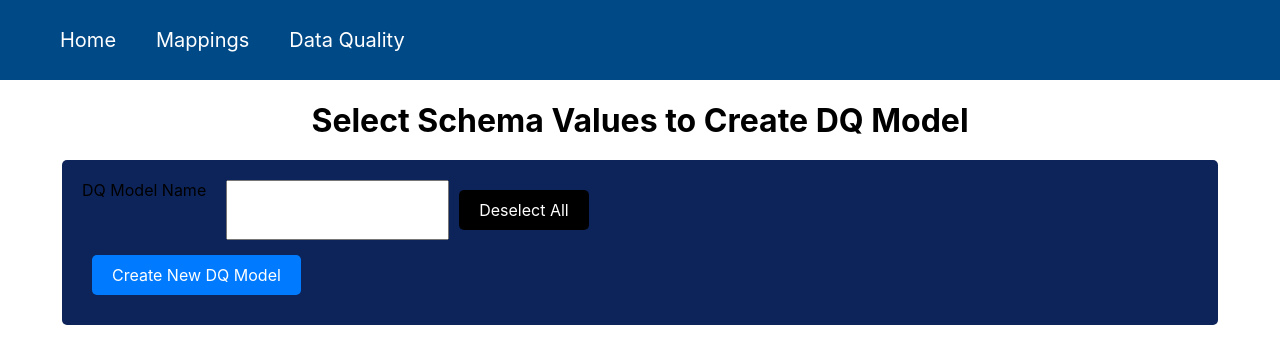
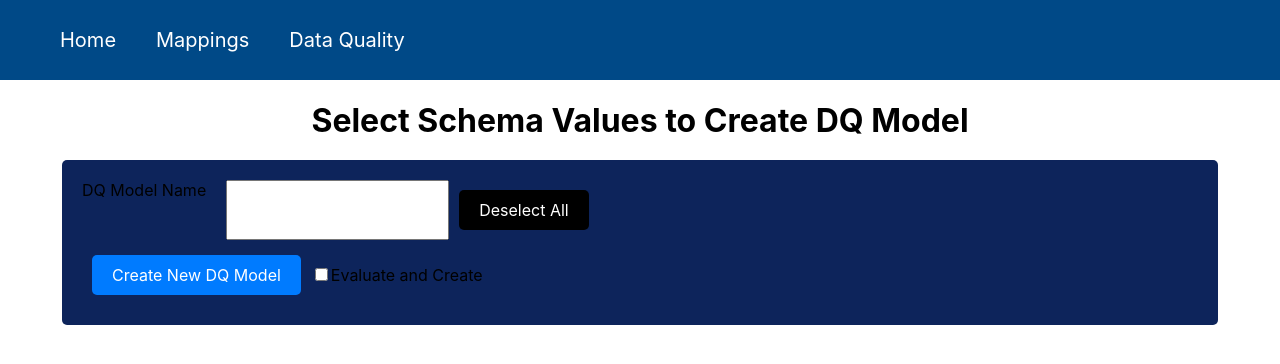
Before and after one commit to micalopez0112/proyecto-grado, a React (Create React App) app in the folder frontend/: page /DQModelsScreen in a window 1280 px wide. Both pictures are taken after a click on the button "New Metric Instance". Shown: the top 364 px of the page. Built offline with nearby package versions, Linux system fonts and the light colour scheme.

Commit message:
add evaluate checkbox

```diff
--- a/frontend/src/pages/data-quality/dq-models/DQModelsScreen.tsx
+++ b/frontend/src/pages/data-quality/dq-models/DQModelsScreen.tsx
@@ -55,17 +55,11 @@ const DQModelsScreen = () => {
       const response = await evaluateMapping(
         SYNTCTATIC_ACCURACY,
         AGG_AVERAGE,
-        selectedDQModel,
-        {}
+        selectedDQModel
       );
       console.log(mappingProcessId);
       console.log(response);
       if (response) {
-        navigate("/EvaluateMappings", {
-          state: {
-            state: { mappingId: mappingProcessId, ruleId: "D1F1M1MD1" },
-          },
-        });
         navigate("/EvaluateMappings", {
           state: {
             mappingId: mappingProcessId,
--- a/frontend/src/pages/data-quality/select-mappings-evaluate/SelectMappingsEvaluate.tsx
+++ b/frontend/src/pages/data-quality/select-mappings-evaluate/SelectMappingsEvaluate.tsx
@@ -12,8 +12,7 @@ import "./SelectMappingsEvaluate.css";
 import { JsonSchemaProperty } from "../../../types/JsonSchema.ts";
 import { toast, ToastContainer } from "react-toastify";
 import "react-toastify/dist/ReactToastify.css";
-
-const SYNTCTATIC_ACCURACY = "syntactic_accuracy";
+import { AGG_AVERAGE, SYNTCTATIC_ACCURACY } from "../../../types/constants.ts";
 
 const SelectMappingsEvaluate = () => {
   const navigate = useNavigate();
@@ -24,7 +23,6 @@ const SelectMappingsEvaluate = () => {
     setMappings,
     setJsonSchemaContext,
     jsonSchemaContext,
-    setMappingProcessId,
     mappingProcessId,
   } = useDataContext();
 
@@ -32,8 +30,7 @@ const SelectMappingsEvaluate = () => {
 
   const location = useLocation();
   const mappingId = location.state?.mappingId;
-  const ruleId = location.state?.ruleId;
-
+  const [evaluateAndCreate, setEvaluateAndCreate] = useState(false);
   const [mappingName, setMappingName] = useState<string>("");
   const [selectedMappings, setSelectedMappings] = useState<Record<string, any>>(
     {}
@@ -124,10 +121,27 @@ const SelectMappingsEvaluate = () => {
     try {
       console.log("selectedMappings", selectedMappings);
       const response = await createDQModel(mappingProcessId, selectedMappings);
+      toast.success("DQ Model created successfully!");
 
       if (response.status === 200) {
-        toast.success("DQ Model created successfully!");
-        navigate("/DQModelsScreen", {});
+        if (evaluateAndCreate) {
+          const evaluationResponse = await evaluateMapping(
+            SYNTCTATIC_ACCURACY,
+            AGG_AVERAGE,
+            response.data.id
+          );
+          if (evaluationResponse) {
+            navigate("/EvaluateMappings", {
+              state: {
+                mappingId: mappingProcessId,
+                ruleId: "D1F1M1MD1",
+                validationResults: evaluationResponse.data,
+              },
+            });
+          }
+        } else {
+          navigate("/DQModelsScreen");
+        }
       } else {
         toast.error("Failed to create DQ Model. Please try again.");
       }
@@ -137,6 +151,11 @@ const SelectMappingsEvaluate = () => {
     } finally {
       setLoading(false);
     }
+  };
+
+  const handleCheckboxChange = (e) => {
+    let newValue = e.target.checked;
+    setEvaluateAndCreate(newValue);
   };
 
   const renderProperties = (
@@ -345,6 +364,7 @@ const SelectMappingsEvaluate = () => {
                     </div>
                   </div>
                 )}
+                <div className="actions">
                   <button
                     className="button success"
                     onClick={handleCreateDQModel}
@@ -356,6 +376,16 @@ const SelectMappingsEvaluate = () => {
                   >
                     Create New DQ Model
                   </button>
+
+                  <label className="checkbox-container">
+                    <input
+                      type="checkbox"
+                      checked={evaluateAndCreate}
+                      onChange={handleCheckboxChange}
+                    />
+                    Evaluate and Create
+                  </label>
+                </div>
               </div>
             )}
           </div>
--- a/frontend/src/services/mapsApi.ts
+++ b/frontend/src/services/mapsApi.ts
@@ -190,8 +190,7 @@ export const getJsonSchema = async (jsonFilePath: string /*JsonFile?? */) => {
 export const evaluateMapping = async (
   qualityRuleId: string,
   aggregation: string,
-  dqModelId: string | null,
-  body: any
+  dqModelId: string | null
 ) => {
   try {
     const query = new URLSearchParams({
@@ -200,8 +199,7 @@ export const evaluateMapping = async (
     }).toString();
 
     const response = await apiClient.post(
-      `/data-quality/evaluate/${qualityRuleId}?${query}`,
-      body
+      `/data-quality/evaluate/${qualityRuleId}?${query}`
     );
 
     return response;
```
Lines whose indentation alone changed are shown as unchanged.
